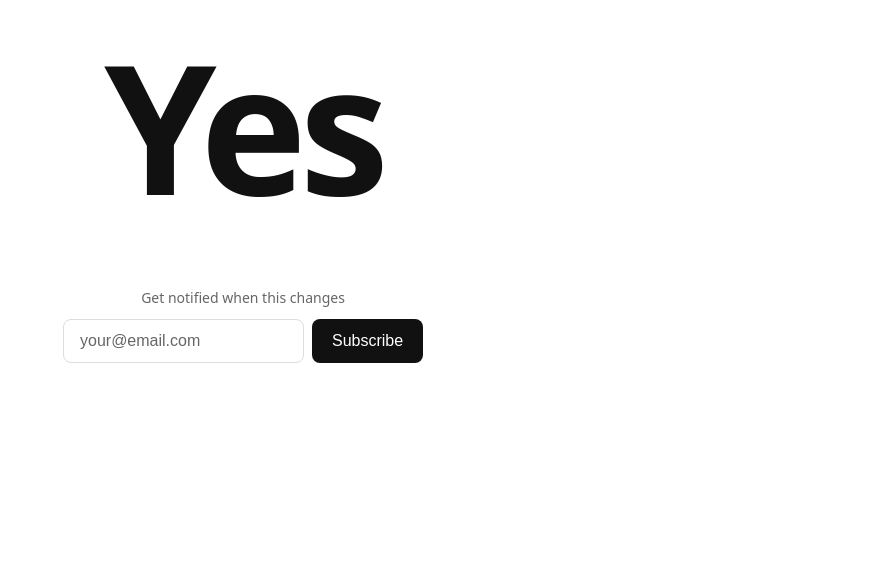
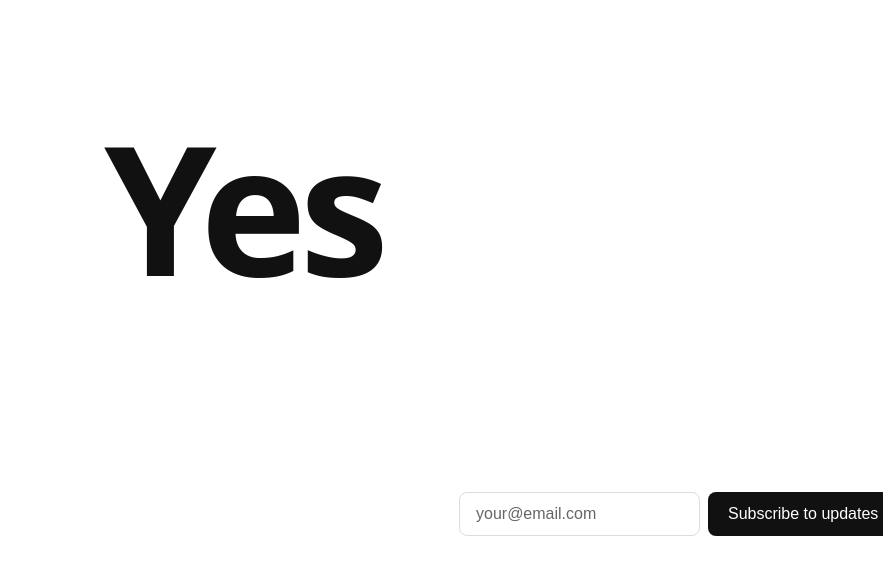
Before and after one commit to mhorava/is-matej-single, a website: page public/index.html in a window 1280 px wide. Shown: the part 194-768 px from the top of the page, without its empty margins (397-1280 px from the left). Drawn offline with Linux system fonts and the light colour scheme.

Commit message:
Update subscription form UI
- Move form to fixed position in bottom-right corner
- Remove "Get notified when this changes" helper text
- Change button text to "Subscribe to updates"

```diff
--- a/public/index.html
+++ b/public/index.html
@@ -33,16 +33,13 @@
       body {
         margin: 0;
         min-height: 100svh;
-        display: flex;
-        flex-direction: column;
-        align-items: center;
-        justify-content: center;
+        display: grid;
+        place-items: center;
         font-family: ui-sans-serif, system-ui, -apple-system, Segoe UI, Roboto,
           Helvetica, Arial, "Apple Color Emoji", "Segoe UI Emoji";
         background: var(--bg);
         color: var(--text);
         padding: 20px;
-        gap: 40px;
       }
       h1 {
         font-size: clamp(64px, 18vw, 180px);
@@ -50,15 +47,11 @@
         margin: 0;
       }
       .subscribe-section {
-        text-align: center;
-        max-width: 360px;
-        width: 100%;
-      }
-      .subscribe-title {
-        font-size: 14px;
-        color: var(--text-muted);
-        margin: 0 0 12px;
-        font-weight: 400;
+        position: fixed;
+        bottom: 24px;
+        right: 24px;
+        max-width: 400px;
+        width: calc(100% - 48px);
       }
       .subscribe-form {
         display: flex;
@@ -128,7 +121,6 @@
     <h1>Yes</h1>
 
     <section class="subscribe-section">
-      <p class="subscribe-title">Get notified when this changes</p>
       <form class="subscribe-form" id="subscribeForm">
         <input
           type="email"
@@ -139,7 +131,7 @@
           autocomplete="email"
         />
         <button type="submit" class="subscribe-btn" id="subscribeBtn">
-          Subscribe
+          Subscribe to updates
         </button>
       </form>
       <p class="message" id="message"></p>
@@ -185,7 +177,7 @@
           message.className = 'message error';
         } finally {
           btn.disabled = false;
-          btn.textContent = 'Subscribe';
+          btn.textContent = 'Subscribe to updates';
         }
       });
     </script>
```
